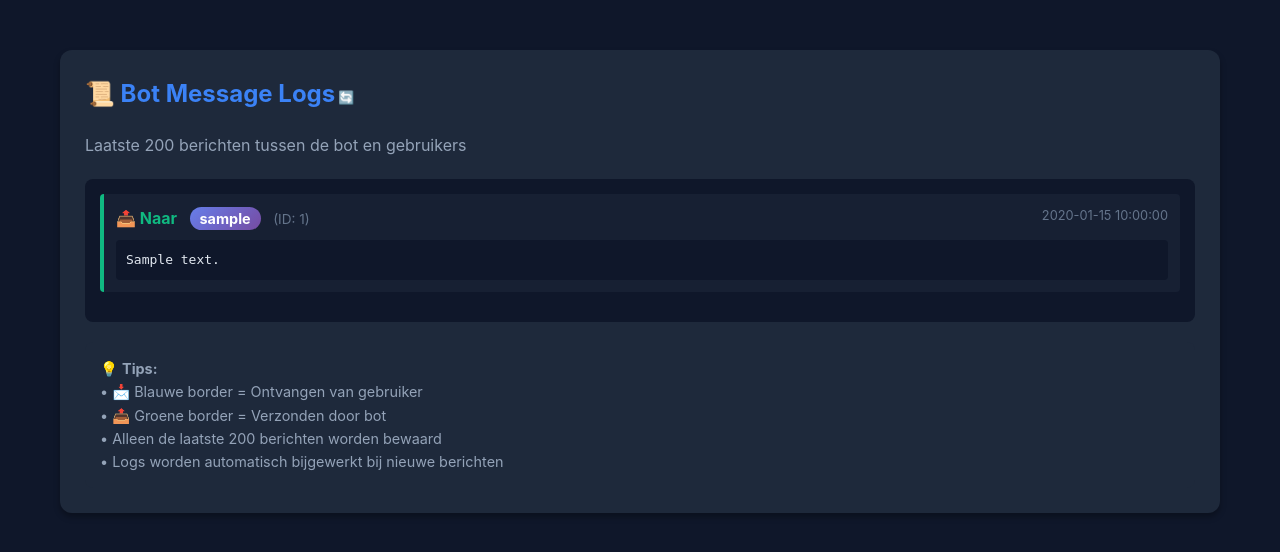
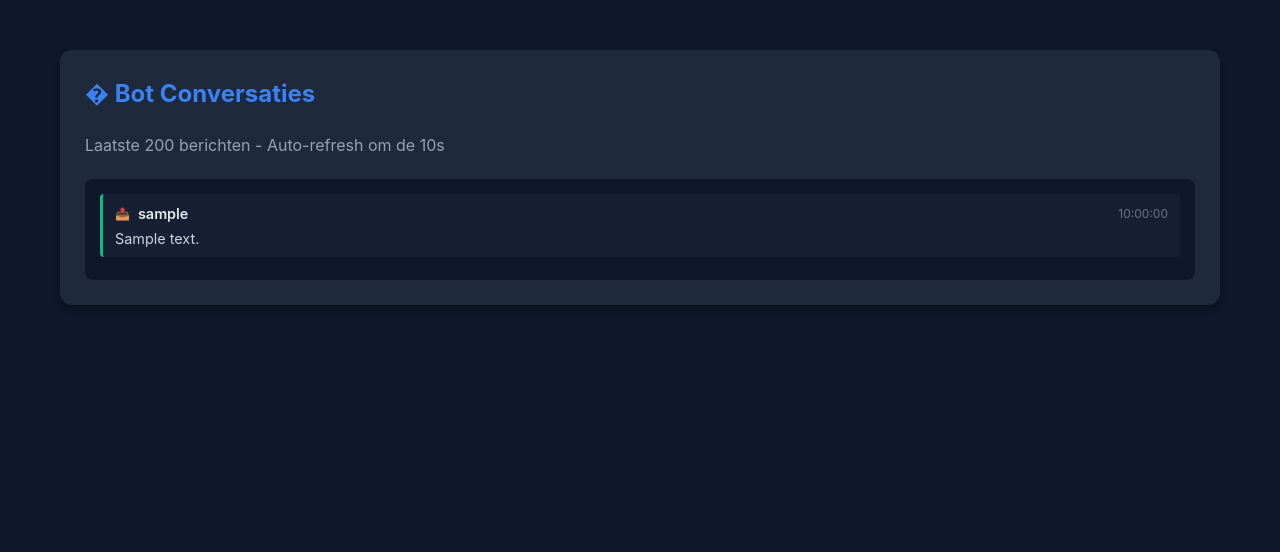
Before and after one commit to Foofur83/Emby_Omby_Telegram_Bot, a Flask app: template templates/logs.html in a window 1280 px wide. Shown: the part 121-673 px from the top of the page. Run offline with Flask 3, Linux system fonts and the light colour scheme; the template is opened without the code that fills it: most values are stand-ins (such as "Sample title", 1, 10 or a date in 2020).

Commit message:
FIX: Correct notification logging + compact chat-style logs layout

```diff
--- a/bot.py
+++ b/bot.py
@@ -3030,7 +3030,8 @@ async def background_poller(application):
                                 parse_mode="Markdown",
                                 reply_markup=keyboard
                             )
-                            log_bot_message(uid, "bot", message)
+                            username = user.get("telegram_username") or user.get("emby_username") or str(uid)
+                            log_bot_message("notification", uid, username, message, "sent")
                         else:
                             full_message = message + "\n\n💡 Gebruik /register om je account te koppelen voor direct afspelen!"
                             await application.bot.send_message(
@@ -3038,7 +3039,8 @@ async def background_poller(application):
                                 text=full_message,
                                 parse_mode="Markdown"
                             )
-                            log_bot_message(uid, "bot", full_message)
+                            username = user.get("telegram_username") if user else str(uid)
+                            log_bot_message("notification", uid, username, full_message, "sent")
                     except Exception:
                         logger.exception("Failed to send notification to %s", uid)
 
--- a/templates/logs.html
+++ b/templates/logs.html
@@ -5,108 +5,35 @@
 
 {% block content %}
 <div class="card">
-    <h2>📜 Bot Message Logs</h2>
-    <p style="color: #94a3b8; margin-bottom: 20px;">Laatste 200 berichten tussen de bot en gebruikers</p>
+    <h2>� Bot Conversaties</h2>
+    <p style="color: #94a3b8; margin-bottom: 20px;">Laatste 200 berichten - Auto-refresh om de 10s</p>
 
     {% if logs %}
     <div style="background: #0f172a; border-radius: 8px; padding: 15px; max-height: 70vh; overflow-y: auto;">
         {% for log in logs %}
-        <div style="
-            margin-bottom: 15px;
-            padding: 12px;
-            background: {% if log.direction == 'received' %}#1e293b{% else %}#172033{% endif %};
-            border-left: 4px solid {% if log.direction == 'received' %}#3b82f6{% else %}#10b981{% endif %};
-            border-radius: 4px;
-        ">
-            <div style="display: flex; justify-content: space-between; align-items: start; margin-bottom: 8px;">
-                <div>
-                    {% if log.direction == 'received' %}
-                        <span style="color: #3b82f6; font-weight: bold;">📩 Van</span>
-                    {% else %}
-                        <span style="color: #10b981; font-weight: bold;">📤 Naar</span>
-                    {% endif %}
-
-                    <span style="
-                        background: linear-gradient(135deg, #667eea 0%, #764ba2 100%);
-                        color: white;
-                        padding: 3px 10px;
-                        border-radius: 12px;
-                        font-weight: bold;
-                        margin-left: 8px;
-                        font-size: 0.9rem;
-                    ">{{ log.username }}</span>
-
-                    <span style="color: #64748b; font-size: 0.85rem; margin-left: 8px;">
-                        (ID: {{ log.user_id }})
-                    </span>
-
+        <div style="margin-bottom: 8px; padding: 8px 12px; background: {% if log.direction == 'received' %}#1e293b{% else %}#172033{% endif %}; border-left: 3px solid {% if log.direction == 'received' %}#3b82f6{% else %}#10b981{% endif %}; border-radius: 4px;">
+            <div style="display: flex; justify-content: space-between; align-items: center; margin-bottom: 4px;">
+                <div style="display: flex; align-items: center; gap: 8px;">
+                    <span style="font-size: 0.75rem;">{% if log.direction == 'received' %}📩{% else %}📤{% endif %}</span>
+                    <span style="color: #e2e8f0; font-weight: 600; font-size: 0.9rem;">{{ log.username }}</span>
                     {% if log.type == 'command' %}
-                        <span style="background: #8b5cf6; color: white; padding: 2px 8px; border-radius: 8px; font-size: 0.75rem; margin-left: 8px;">
-                            📟 COMMAND
-                        </span>
-                    {% elif log.type == 'manual' %}
-                        <span style="background: #f59e0b; color: white; padding: 2px 8px; border-radius: 8px; font-size: 0.75rem; margin-left: 8px;">
-                            ✍️ MANUAL
-                        </span>
+                        <span style="background: #8b5cf6; color: white; padding: 1px 6px; border-radius: 4px; font-size: 0.7rem;">CMD</span>
                     {% elif log.type == 'notification' %}
-                        <span style="background: #10b981; color: white; padding: 2px 8px; border-radius: 8px; font-size: 0.75rem; margin-left: 8px;">
-                            🔔 NOTIFICATION
-                        </span>
+                        <span style="background: #10b981; color: white; padding: 1px 6px; border-radius: 4px; font-size: 0.7rem;">🔔</span>
                     {% endif %}
                 </div>
-                <span style="color: #64748b; font-size: 0.8rem; white-space: nowrap;">
-                    {{ log.timestamp[:10] }} {{ log.timestamp[11:19] }}
-                </span>
+                <span style="color: #64748b; font-size: 0.75rem;">{{ log.timestamp[11:19] }}</span>
             </div>
-
-            <div style="
-                color: #e2e8f0;
-                background: #0f172a;
-                padding: 10px;
-                border-radius: 4px;
-                font-family: monospace;
-                word-wrap: break-word;
-                white-space: pre-wrap;
-            ">{{ log.message }}</div>
+            <div style="color: #cbd5e1; font-size: 0.9rem; line-height: 1.4;">{{ log.message }}</div>
         </div>
         {% endfor %}
     </div>
-
-    <div style="margin-top: 20px; padding: 15px; background: #1e293b; border-radius: 8px;">
-        <p style="margin: 0; color: #94a3b8; font-size: 0.9rem;">
-            💡 <strong>Tips:</strong>
-            <br>• 📩 Blauwe border = Ontvangen van gebruiker
-            <br>• 📤 Groene border = Verzonden door bot
-            <br>• Alleen de laatste 200 berichten worden bewaard
-            <br>• Logs worden automatisch bijgewerkt bij nieuwe berichten
-        </p>
-    </div>
-
     {% else %}
-    <p style="color: #94a3b8; text-align: center; padding: 40px;">
-        Nog geen berichten gelogd. Start de bot om berichten te zien verschijnen!
-    </p>
+    <p style="color: #94a3b8; text-align: center; padding: 40px;">Nog geen berichten gelogd.</p>
     {% endif %}
 </div>
 
-<style>
-    /* Auto-refresh indicator */
-    .card h2::after {
-        content: " 🔄";
-        font-size: 0.8rem;
-        color: #10b981;
-        animation: spin 3s linear infinite;
-    }
-
-    @keyframes spin {
-        100% { transform: rotate(360deg); }
-    }
-</style>
-
 <script>
-    // Auto-refresh every 10 seconds
-    setTimeout(() => {
-        location.reload();
-    }, 10000);
+    setTimeout(() => location.reload(), 10000);
 </script>
 {% endblock %}
```
